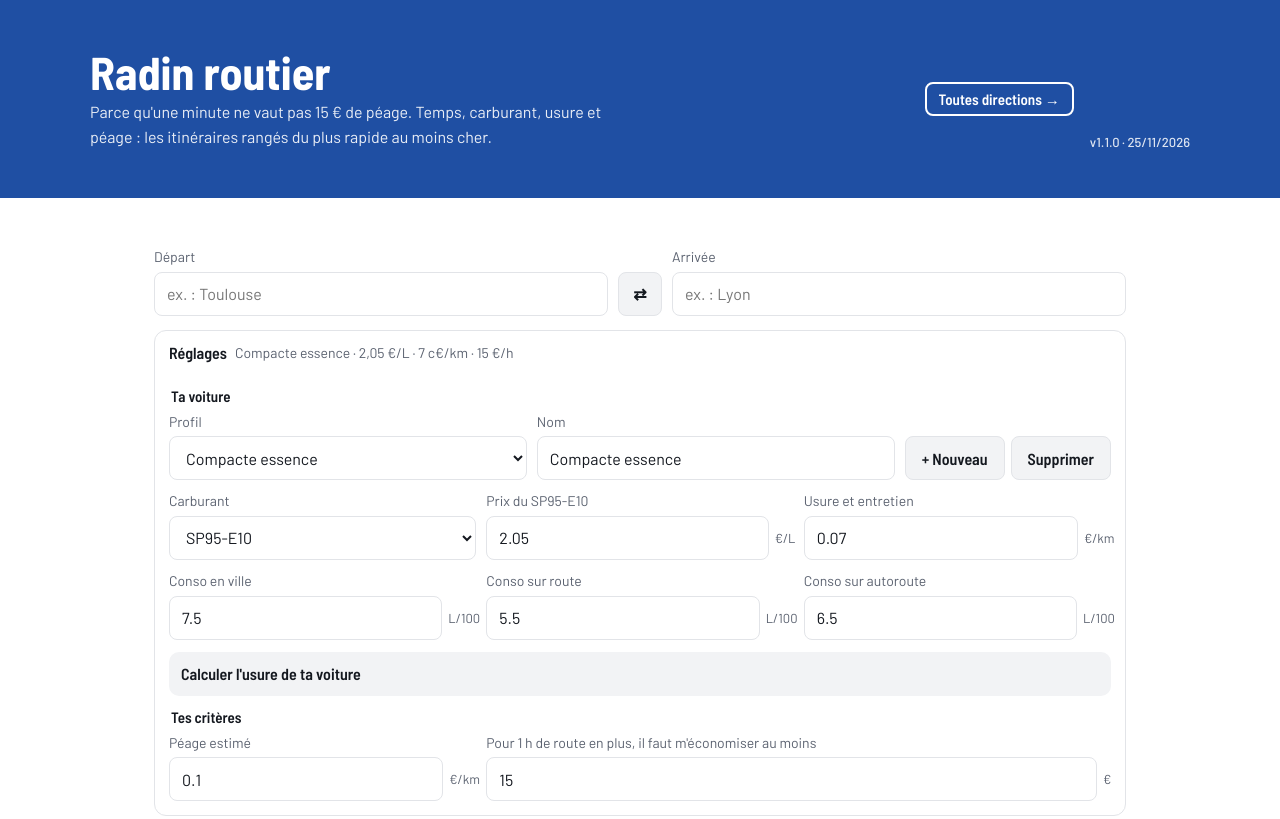
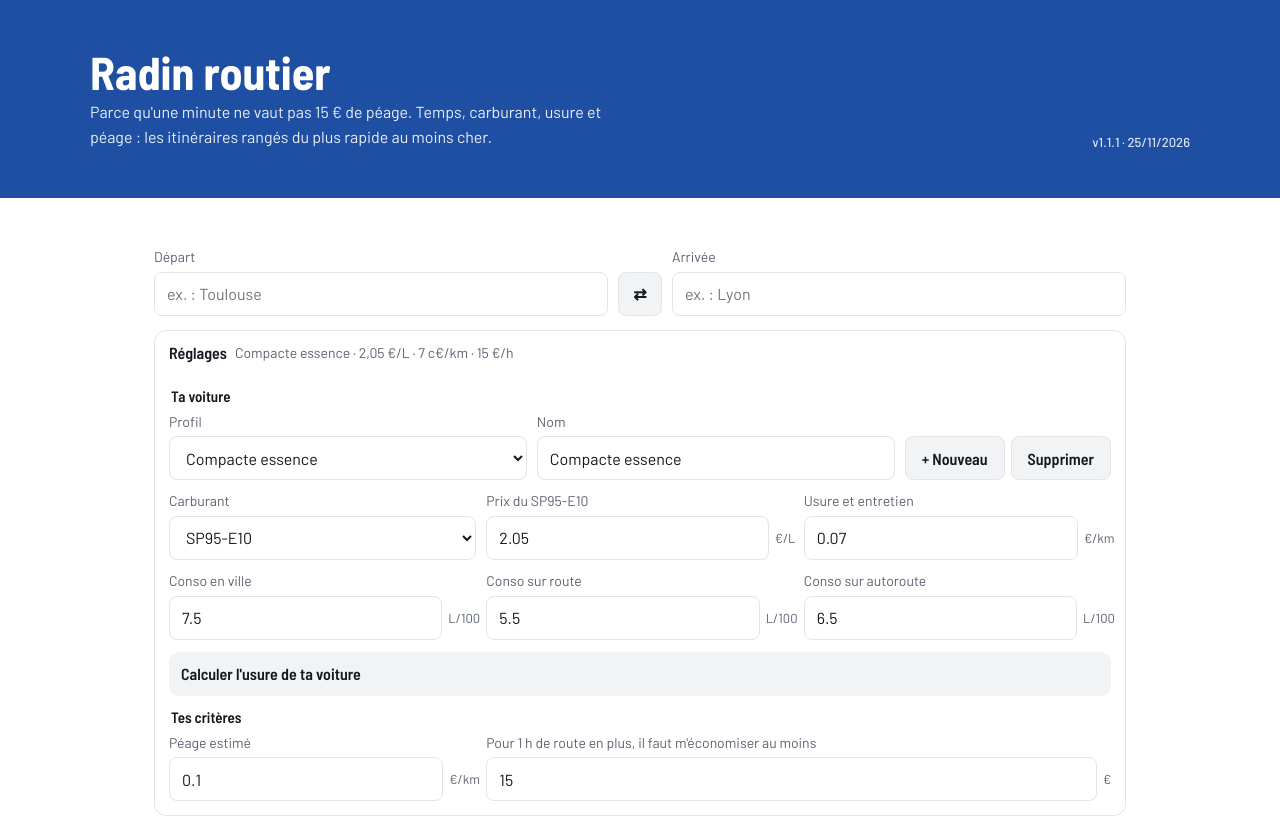
Before and after one commit to bozzoyann/radin_routier, a website with bundled scripts: page index.html in a window 1280 px wide. Shown: the top 819 px of the page. Built offline with nearby package versions, Linux system fonts and the light colour scheme.

Commit message:
Panneau « Toutes directions » retiré du bandeau (v1.1.1)
Co-Authored-By: Claude Opus 5.5 <noreply@anthropic.com>
Claude-Session: https://claude.ai/code/session_01FKh8jQFNnYFJ2WwwFfYamk

```diff
--- a/app.js
+++ b/app.js
@@ -3,7 +3,7 @@ import { DEF, USURE_DEF, usureParKm, analyse, dedupe, cost, along, domines, marc
 import { PROFILES, DELAI_VALHALLA, geocode, route, suggest } from './routing.js';
 
 /** Version affichée en haut de la page : à augmenter à chaque modification publiée. */
-export const VERSION = '1.1.0';
+export const VERSION = '1.1.1';
 export const VERSION_DATE = '25/11/2026';
 
 const $ = id => document.getElementById(id);
--- a/index.html
+++ b/index.html
@@ -13,7 +13,6 @@
 <header class="band top"><div>
 <div style="flex:1 1 320px"><h1>Radin routier</h1>
 <p>Parce qu'une minute ne vaut pas 15 € de péage. Temps, carburant, usure et péage : les itinéraires rangés du plus rapide au moins cher.</p></div>
-<span class="sign" aria-hidden="true">Toutes directions →</span>
 <span class="ver" id="ver" title="Version de l'appli chargée par ton navigateur"></span>
 </div></header>
 <main class="band">
--- a/styles.css
+++ b/styles.css
@@ -12,7 +12,7 @@ body{margin:0;background:var(--bg);color:var(--ink);font:16px/1.55 Barlow,system
 .top>div{max-width:1100px;margin:0 auto;display:flex;gap:16px;align-items:center;flex-wrap:wrap}
 h1{font:700 clamp(30px,5vw,46px)/1.05 "Barlow Semi Condensed",sans-serif;margin:0;text-wrap:balance}
 .top p{margin:4px 0 0;opacity:.9;max-width:60ch}
-.sign{border:2px solid #fff;border-radius:8px;padding:6px 12px;font:600 15px "Barlow Semi Condensed",sans-serif;white-space:nowrap}
+
 form{display:grid;gap:14px}
 .od{display:grid;grid-template-columns:minmax(0,1fr) auto minmax(0,1fr);gap:10px;align-items:end}
 label{display:grid;gap:4px;font-size:14px;color:var(--mut)}
```
